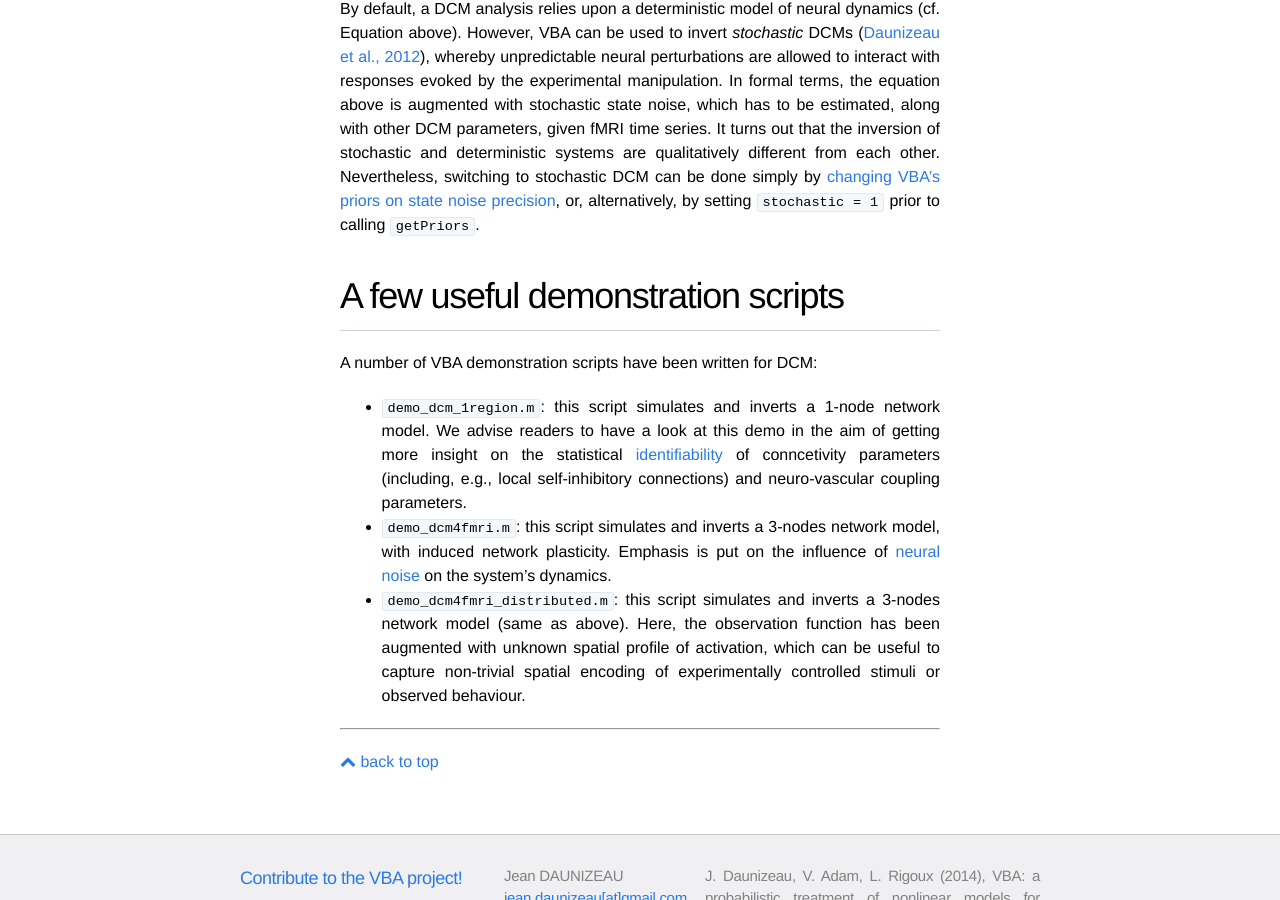
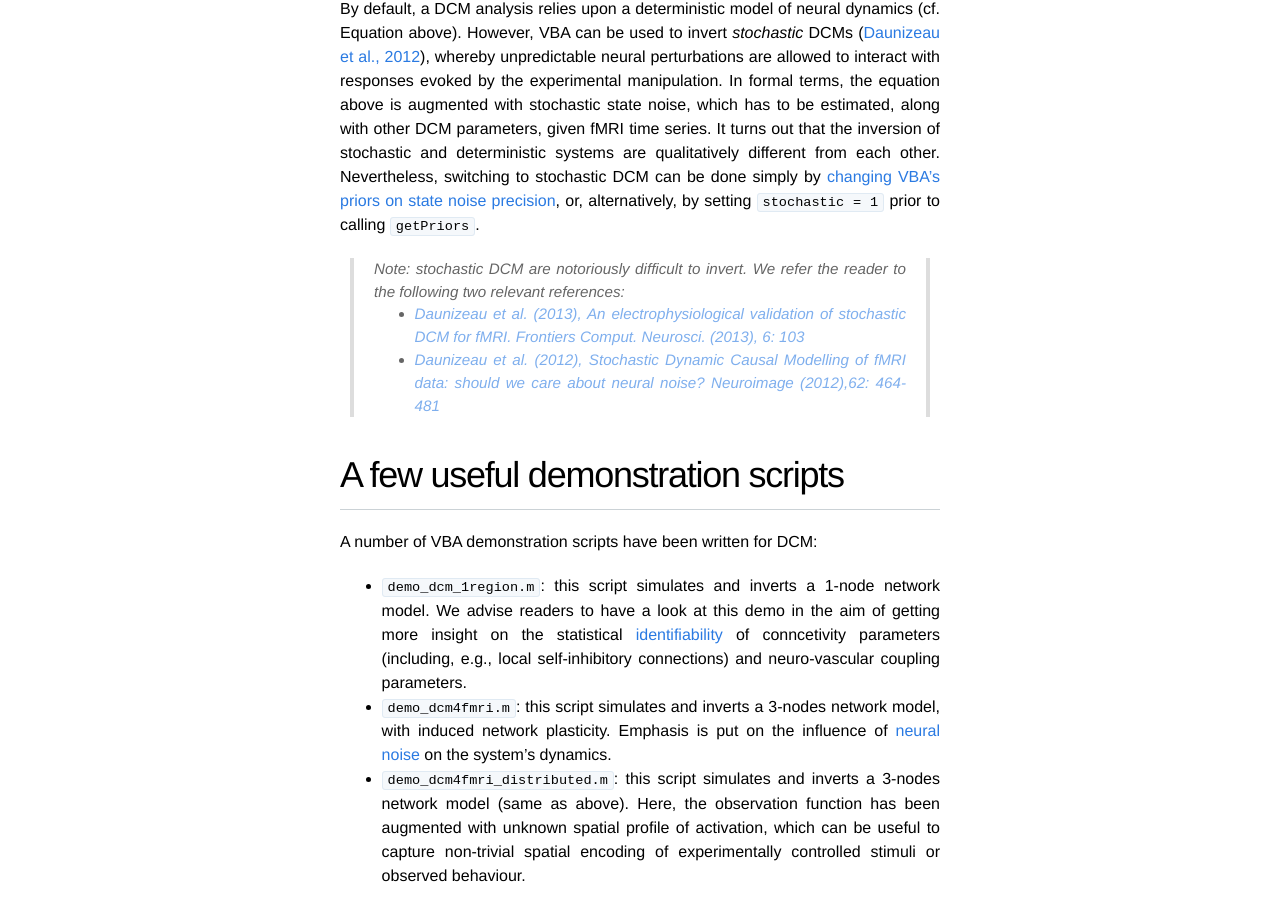
Before and after one commit to MBB-team/VBA-toolbox, a Jekyll site: the page built from _wiki/dcm.md, in a window 1280 px wide and 900 px high, scrolled down 6594 px. Built offline with Jekyll 4.4.1, drawn with Linux system fonts in a browser that asks for light colours; nearby versions of some CDN libraries; formulas are drawn with MathJax 3.

Commit message:
Update dcm.md

````diff
--- a/_wiki/dcm.md
+++ b/_wiki/dcm.md
@@ -196,6 +196,11 @@
 By default, a DCM analysis relies upon a deterministic model of neural dynamics (cf. Equation above). However, VBA can be used to invert *stochastic* DCMs ([Daunizeau et al., 2012](https://www.ncbi.nlm.nih.gov/pubmed/22579726)), whereby unpredictable neural perturbations are allowed to interact with responses evoked by the experimental manipulation. In formal terms, the equation above is augmented with stochastic state noise, which has to be estimated, along with other DCM parameters, given fMRI time series. It turns out that the inversion of stochastic and deterministic systems are qualitatively different from each other. Nevertheless, switching to stochastic DCM
 can be done simply by [changing VBA's priors on state noise precision]({{ site.baseurl }}/wiki/VBA-model-inversion-in-4-steps), or, alternatively, by setting ```stochastic = 1``` prior to calling ```getPriors```.
 
+> Note: stochastic DCM are notoriously difficult to invert. We refer the reader to the following two relevant references:
+- [Daunizeau et al. (2013), An electrophysiological validation of stochastic DCM for fMRI. Frontiers Comput. Neurosci. (2013), 6: 103](https://www.ncbi.nlm.nih.gov/pubmed/23346055)
+- [Daunizeau et al. (2012), Stochastic Dynamic Causal Modelling of fMRI data: should we care about neural noise? Neuroimage (2012),62: 464-481](https://www.ncbi.nlm.nih.gov/pubmed/22579726)
+
+
 
 
 # A few useful demonstration scripts
````
